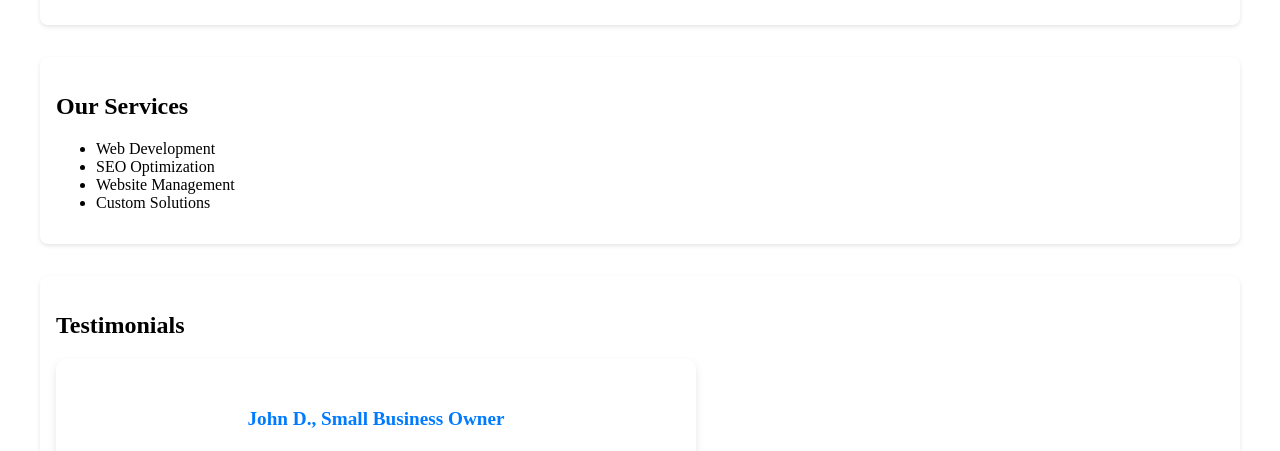
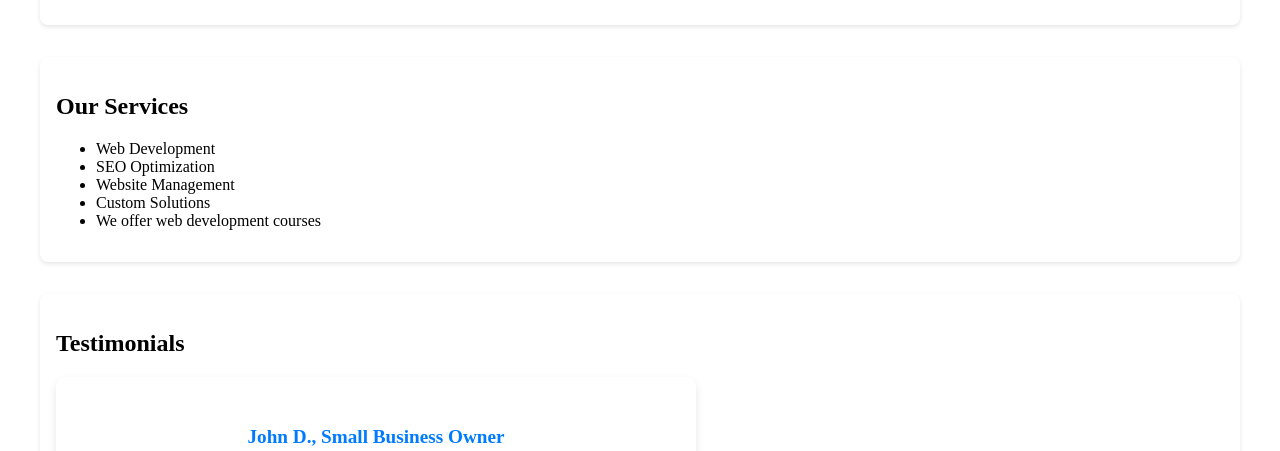
Before and after one commit to JosephSamwa/JosephSamwa, a plain HTML site: page index.html in a window 1280 px wide. Shown: the part 310-761 px from the top of the page. Drawn offline with Linux system fonts and the light colour scheme; some packages are replaced by stand-ins of ours; a script that the page names is missing.

Commit message:
Update index.html

```diff
--- a/index.html
+++ b/index.html
@@ -36,6 +36,7 @@
                 <li>SEO Optimization</li>
                 <li>Website Management</li>
                 <li>Custom Solutions</li>
+                <li>We offer web development courses</li>
             </ul>
         </section>
         <section class="testimonials">
```
